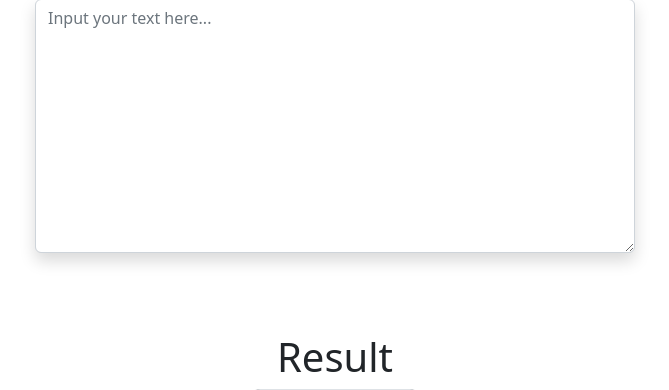
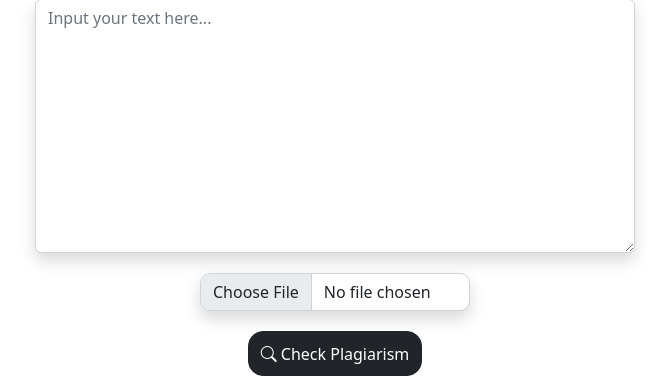
Before and after one commit to regiapriandi012/plagiarism-check, a Flask app: page / in a window 1280 px wide. Shown: the part 175-565 px from the top of the page, without its empty margins (305-974 px from the left). Run offline with Flask 2, Linux system fonts and the light colour scheme; some libraries are stand-ins or nearby versions.

Commit message:
update UI

```diff
--- a/templates/index.html
+++ b/templates/index.html
@@ -24,6 +24,12 @@
         </div>
         </div>
       </form>
+      <div class="d-flex justify-content-center">
+        <input class="form-control form-control-md h-25 d-flex justify-content-center shadow bg-white" id="formFileLg" type="file" style="border-radius: 10px; width: 270px; margin-top: 20px; margin-bottom: 20px;">
+      </div>
+      <div class="d-flex justify-content-center">
+        <button type="button" class="btn btn-dark" style="border-radius: 15px; height: 45px;"><i class="bi bi-search"></i> Check Plagiarism</button>
+      </div>
       <div id="hasil" style="margin-top: 80px;">
         <h1 align="center">Result</h1>
         <div class="container">
```
